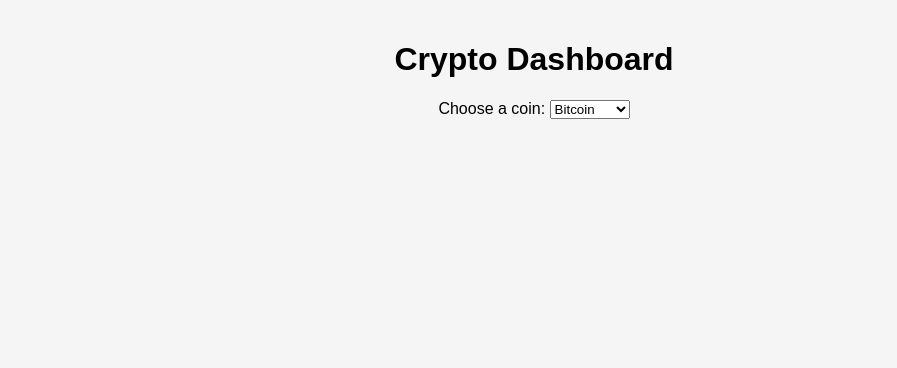
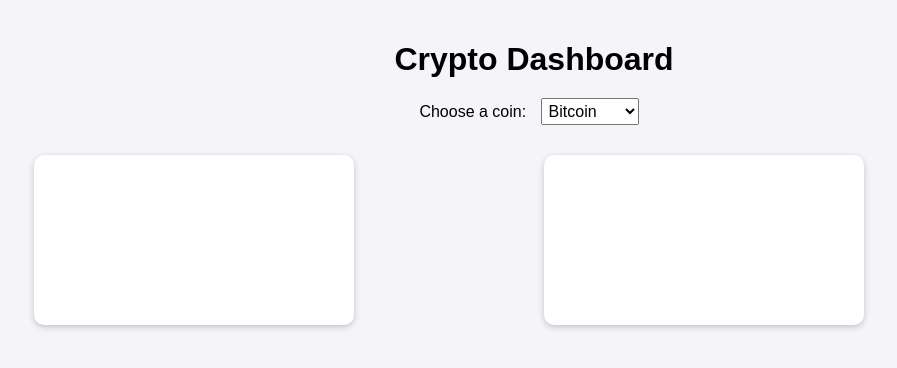
Before and after one commit to MatthewPCoding/Data-Dashboard, a website: page index.html in a window 1280 px wide. Shown: the whole page, without its empty margins (106-1003 px from the left). Drawn offline with nearby package versions, Linux system fonts and the light colour scheme; no server answers.

Commit message:
repositioned the charts

```diff
--- a/stylex.css
+++ b/stylex.css
@@ -1,13 +1,33 @@
 
 body {
-    font-family: sans-serif;
+    font-family: Arial, sans-serif;
     text-align: center;
-    background: #f5f5f5;
+    background: #f4f4f9;
     margin: 0;
     padding: 20px;
 }
 
-canvas {
-    max-width: 800px;
+h1 {
+    margin-bottom: 10px;
+}
+
+select {
+    margin: 10px;
+    padding: 3px;
+    font-size: 1em;
+}
+
+.charts {
+    display: grid;
+    grid-template-columns: 1fr 1fr;
+    gap: 20px;
+    max-width: 1000px;
     margin: 20px auto;
 }
+
+canvas {
+    background: white;
+    padding: 10px;
+    border-radius: 10px;
+    box-shadow: 0px 2px 6px rgba(0, 0, 0, 0.2);
+}
```
